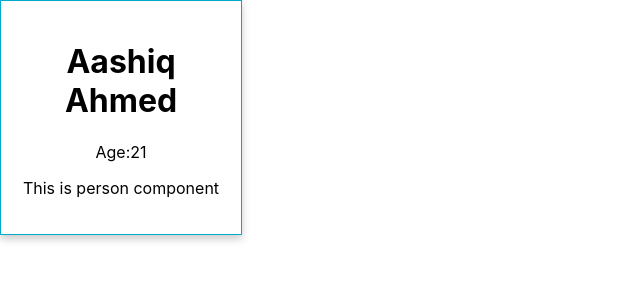
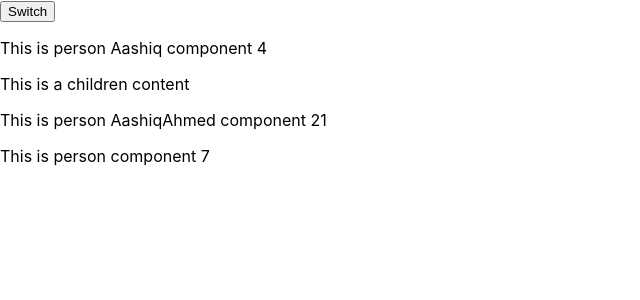
Before and after one commit to aashiqahmed98/React-Intro, a React (Create React App) app: page / in a window 1280 px wide. Shown: the top 300 px of the page, without its empty margins (0-640 px from the left). Built offline with nearby package versions, Linux system fonts and the light colour scheme.

Commit message:
Playing with states

```diff
--- a/src/App.js
+++ b/src/App.js
@@ -4,12 +4,38 @@ import "./App.css";
 import PersonComponent from "./Person/persons";
 
 class App extends Component {
+  // We can use state={} function only inside the class extened with Component
+  state = {
+    persons: [
+      {
+        name: "AashiqAhmed",
+        age: 12,
+      },
+    ],
+  };
+  switchEventHandler = () => {
+    console.log("I clicked!");
+
+    // DONT DO THIS=>this.state.persons[0].name='Allah';
+    this.setState({
+      persons: [{ name: "Aadhil Ahmed" }],
+    });
+  };
+
   render() {
     return (
-      <div className="p1">
-        <h1>Aashiq Ahmed</h1>
-        <p>Age:21</p>
-        <PersonComponent/>
+      <div className="">
+        {/* <h1>Aashiq Ahmed</h1>
+        <p>Age:21</p> */}
+
+        <button onClick={this.switchEventHandler}>Switch</button>
+        <PersonComponent name="Aashiq">
+          This is a children content
+        </PersonComponent>
+
+        <PersonComponent name={this.state.persons[0].name} />
+
+        <PersonComponent />
       </div>
       // <h1>Hi</h1> => We cannot use like this,as all the tags should be wrapped inside one root element
       // React.createElement('div',{className:'p1'},React.createElement('h1',null,'This is using createElement()'))
--- a/src/Person/persons.js
+++ b/src/Person/persons.js
@@ -2,7 +2,19 @@ import React, { Component } from "react";
 
 class Persons extends Component {
   render() {
-    return <p>This is person component</p>;
+    return (
+    <div>
+      <p>
+        This is person {this.props.name} component {Math.floor(Math.random() * 30)}
+
+      </p>
+
+    <p>{this.props.children}</p>
+        </div>
+
+      // For functions ,we can use props as a args and use.
+      // For class like this,we want to use 'this.props.<attr>'
+    );
   }
 }
 export default Persons;
```
